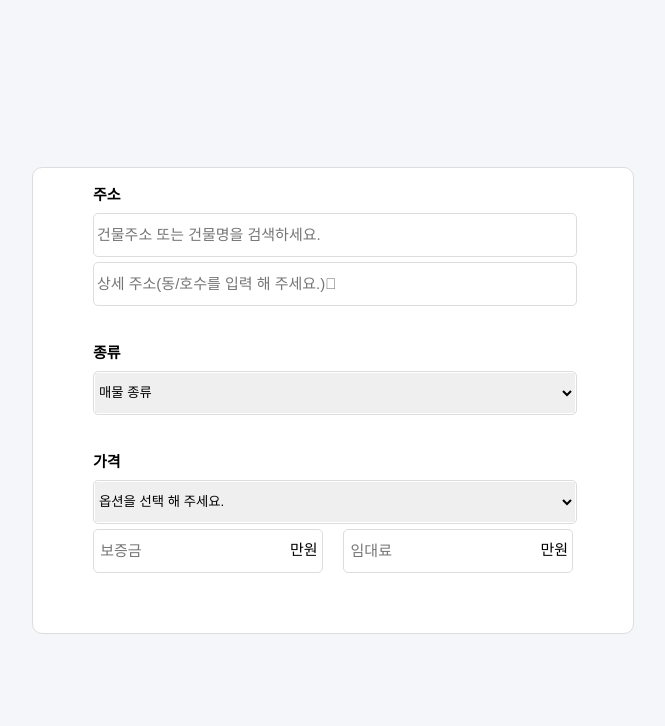
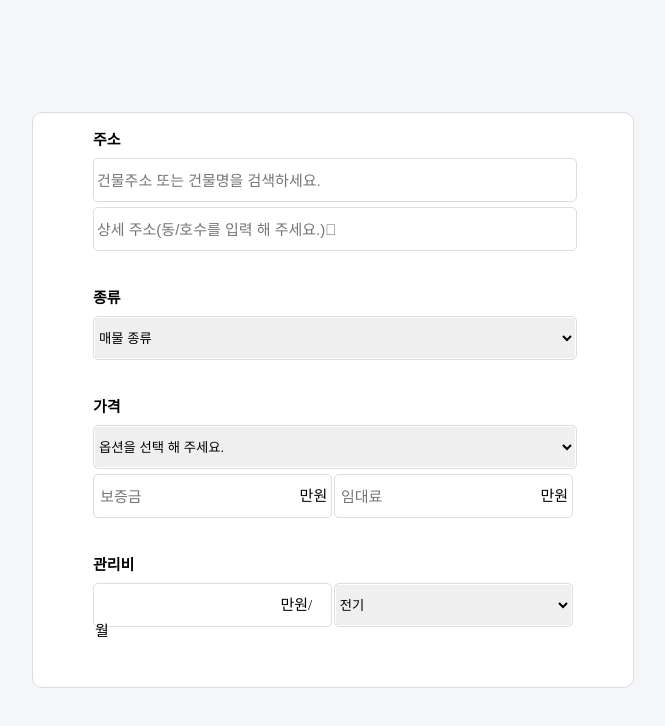
Before and after one commit to sangha-ju/callbus-project, a React (Create React App) app: page /room/register in a window 1280 px wide. Shown: the top 726 px of the page, without its empty margins (307-972 px from the left). Built offline with nearby package versions, Linux system fonts and the light colour scheme.

Commit message:
관리비 ui 추가

```diff
--- /dev/null
+++ b/src/pages/Register/components/CareCost.js
@@ -0,0 +1,93 @@
+import React from "react";
+import styled from "styled-components";
+
+const CareCostSection = styled.div`
+  width: 100%;
+  margin-bottom: 40px;
+
+  p {
+    font-size: 15px;
+    font-weight: 600;
+    margin-bottom: 10px;
+  }
+`;
+
+const CareCostBox = styled.div`
+  display: flex;
+  justify-content: space-between;
+  align-items: center;
+  width: 100%;
+`;
+
+const InputBox = styled.div`
+  width: 49%;
+  height: 40px;
+  padding: 1px;
+  border: 1px solid #dddddd;
+  border-radius: 5px;
+
+  input {
+    width: 75%;
+    height: 90%;
+    font-size: 15px;
+    border: none;
+    outline: none;
+  }
+
+  label {
+    font-size: 15px;
+    margin: 5px;
+  }
+
+  select {
+    width: 100%;
+    height: 100%;
+    border: none;
+    outline: none;
+  }
+`;
+
+function CareCost() {
+  const careList = [
+    {
+      id: 1,
+      name: "전기",
+    },
+    {
+      id: 2,
+      name: "가스",
+    },
+    {
+      id: 3,
+      name: "수도",
+    },
+    {
+      id: 4,
+      name: "인터넷",
+    },
+    {
+      id: 5,
+      name: "TV",
+    },
+  ];
+  return (
+    <CareCostSection>
+      <p>관리비</p>
+      <CareCostBox>
+        <InputBox>
+          <input />
+          <label>만원/월</label>
+        </InputBox>
+        <InputBox>
+          <select>
+            {careList.map((list) => (
+              <option>{list.name}</option>
+            ))}
+          </select>
+        </InputBox>
+      </CareCostBox>
+    </CareCostSection>
+  );
+}
+
+export default CareCost;
--- a/src/pages/Register/components/PriceBox.js
+++ b/src/pages/Register/components/Price.js
@@ -38,7 +38,7 @@ const CostInput = styled.div`
   display: flex;
   justify-content: space-between;
   align-items: center;
-  width: 47%;
+  width: 49%;
   height: 40px;
   padding: 1px;
   border: 1px solid #dddddd;
--- a/src/pages/Register/components/RegisterForm.js
+++ b/src/pages/Register/components/RegisterForm.js
@@ -1,7 +1,8 @@
 import React from "react";
 import styled from "styled-components";
-import AddressBox from "./AddressBox";
-import PriceBox from "./PriceBox";
+import Address from "./Address";
+import CareCost from "./CareCost";
+import Price from "./Price";
 import ResidentialType from "./ResidentialType";
 
 const FormBox = styled.div`
@@ -28,9 +29,10 @@ function RegisterForm() {
   return (
     <FormBox>
       <Form>
-        <AddressBox />
+        <Address />
         <ResidentialType />
-        <PriceBox />
+        <Price />
+        <CareCost />
       </Form>
     </FormBox>
   );
```
Also changed, not shown: src/pages/Register/components/Address.js (renamed from src/pages/Register/components/AddressBox.js).
